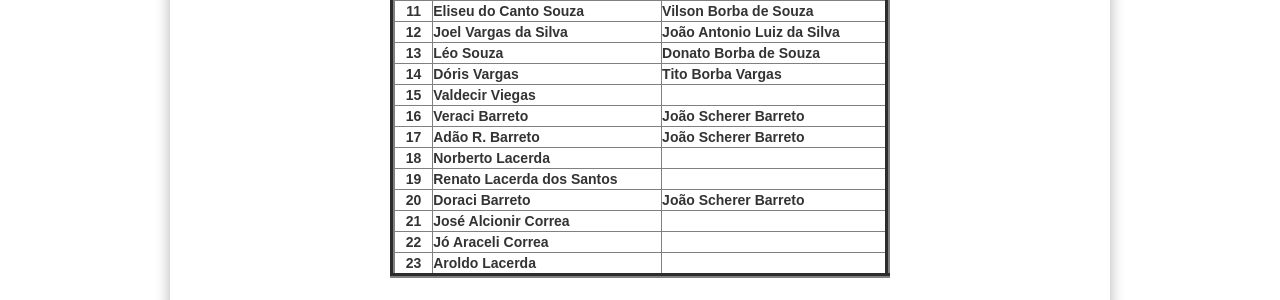
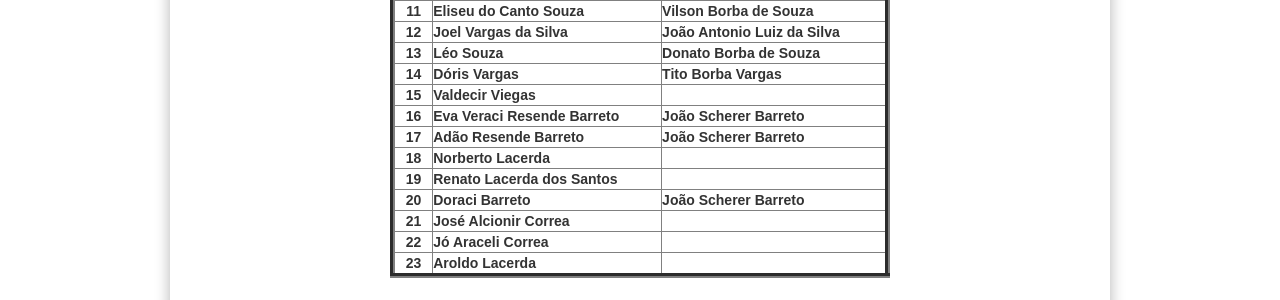
Before and after one commit to claudiovargas1955/claudiovargas1955.github.io, a Jekyll site: the page built from _pages/ensino-da-iasd-bosque.html, in a window 1280 px wide. Shown: the part 1760-2060 px from the top of the page. Built offline with Jekyll 4.4.1, drawn with Linux system fonts in a browser that asks for light colours; some web fonts are replaced.

Commit message:
Update ensino-da-iasd-bosque.html

```diff
--- a/_pages/ensino-da-iasd-bosque.html
+++ b/_pages/ensino-da-iasd-bosque.html
@@ -354,13 +354,13 @@ tr:hover{
 
            <tr>
            <td align="center" width="50px"><b>16</b></td>
-           <td align="left" width="300px"><b>Veraci Barreto</b></td>
+           <td align="left" width="300px"><b>Eva Veraci Resende Barreto</b></td>
            <td align="left" width="300px"><b>João Scherer Barreto</b></td>
         </tr>
 
         <tr>
            <td align="center" width="50px"><b>17</b></td>
-           <td align="left" width="300px"><b>Adão R. Barreto</b></td>
+           <td align="left" width="300px"><b>Adão Resende Barreto</b></td>
            <td align="left" width="300px"><b>João Scherer Barreto</b></td>
         </tr>
 
```
